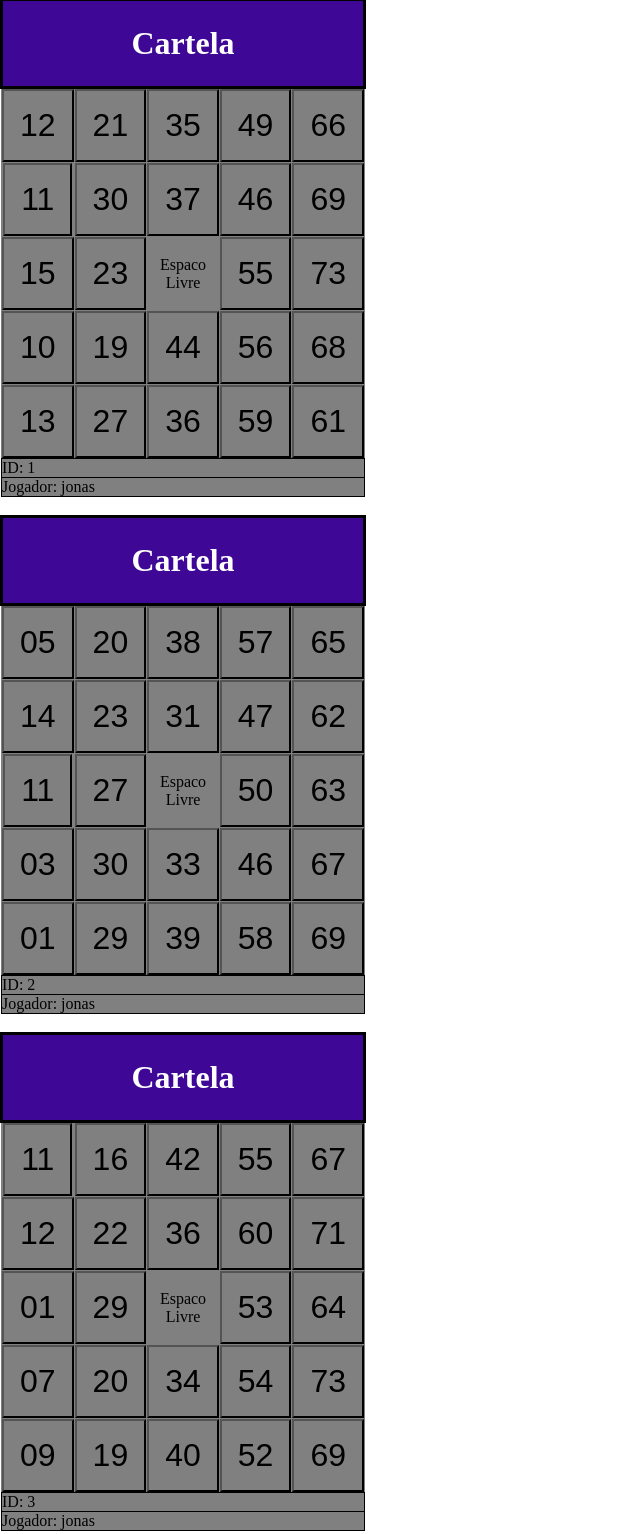
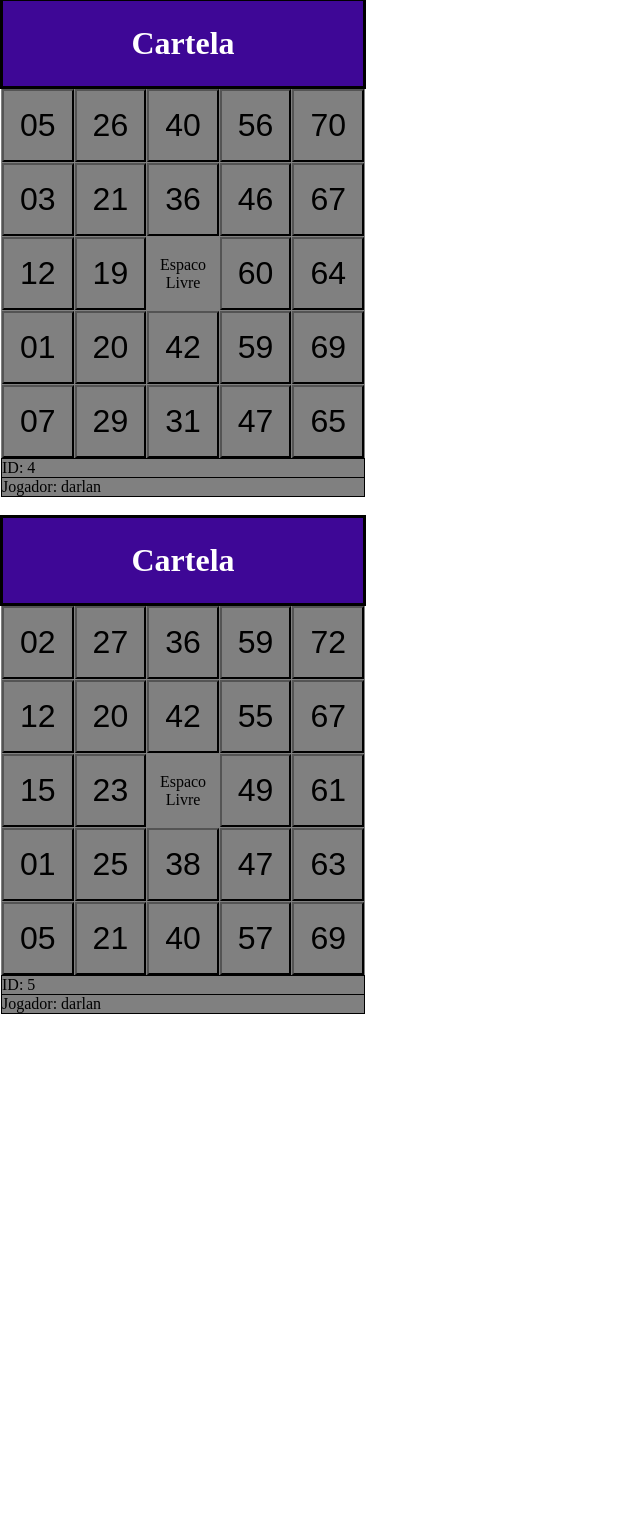
Before and after one commit to Jonasdavi/Projetos-estudos, a plain HTML site: page Projeto01/bingo/src/main/java/cartelahtml/cartela_nova.html in a window 1280 px wide. Shown: the part 2-1536 px from the top of the page, without its empty margins (0-640 px from the left). After the commit the page ends 1034 px from the top, so only its background shows below. Drawn offline with Linux system fonts and the light colour scheme.

Commit message:
finalizacao

```diff
--- a/Projeto01/bingo/src/main/java/cartelahtml/cartela_nova.html
+++ b/Projeto01/bingo/src/main/java/cartelahtml/cartela_nova.html
@@ -72,47 +72,47 @@
      </thead>
      <tbody>
       <tr>
-       <td><button id="0" onclick="mudarCor()">12</button></td>
-       <td><button id="1" onclick="mudarCor()">21</button></td>
-       <td><button id="2" onclick="mudarCor()">35</button></td>
-       <td><button id="3" onclick="mudarCor()">49</button></td>
-       <td><button id="4" onclick="mudarCor()">66</button></td>
+       <td><button id="0" onclick="mudarCor()">05</button></td>
+       <td><button id="1" onclick="mudarCor()">26</button></td>
+       <td><button id="2" onclick="mudarCor()">40</button></td>
+       <td><button id="3" onclick="mudarCor()">56</button></td>
+       <td><button id="4" onclick="mudarCor()">70</button></td>
       </tr>
       <tr>
-       <td><button id="5" onclick="mudarCor()">11</button></td>
-       <td><button id="6" onclick="mudarCor()">30</button></td>
-       <td><button id="7" onclick="mudarCor()">37</button></td>
+       <td><button id="5" onclick="mudarCor()">03</button></td>
+       <td><button id="6" onclick="mudarCor()">21</button></td>
+       <td><button id="7" onclick="mudarCor()">36</button></td>
        <td><button id="8" onclick="mudarCor()">46</button></td>
-       <td><button id="9" onclick="mudarCor()">69</button></td>
+       <td><button id="9" onclick="mudarCor()">67</button></td>
       </tr>
       <tr>
-       <td><button id="10" onclick="mudarCor()">15</button></td>
-       <td><button id="11" onclick="mudarCor()">23</button></td>
+       <td><button id="10" onclick="mudarCor()">12</button></td>
+       <td><button id="11" onclick="mudarCor()">19</button></td>
        <td><p>Espaco</p><p>Livre</p></td>
-       <td><button id="13" onclick="mudarCor()">55</button></td>
-       <td><button id="14" onclick="mudarCor()">73</button></td>
+       <td><button id="13" onclick="mudarCor()">60</button></td>
+       <td><button id="14" onclick="mudarCor()">64</button></td>
       </tr>
       <tr>
-       <td><button id="15" onclick="mudarCor()">10</button></td>
-       <td><button id="16" onclick="mudarCor()">19</button></td>
-       <td><button id="17" onclick="mudarCor()">44</button></td>
-       <td><button id="18" onclick="mudarCor()">56</button></td>
-       <td><button id="19" onclick="mudarCor()">68</button></td>
+       <td><button id="15" onclick="mudarCor()">01</button></td>
+       <td><button id="16" onclick="mudarCor()">20</button></td>
+       <td><button id="17" onclick="mudarCor()">42</button></td>
+       <td><button id="18" onclick="mudarCor()">59</button></td>
+       <td><button id="19" onclick="mudarCor()">69</button></td>
       </tr>
       <tr>
-       <td><button id="20" onclick="mudarCor()">13</button></td>
-       <td><button id="21" onclick="mudarCor()">27</button></td>
-       <td><button id="22" onclick="mudarCor()">36</button></td>
-       <td><button id="23" onclick="mudarCor()">59</button></td>
-       <td><button id="24" onclick="mudarCor()">61</button></td>
+       <td><button id="20" onclick="mudarCor()">07</button></td>
+       <td><button id="21" onclick="mudarCor()">29</button></td>
+       <td><button id="22" onclick="mudarCor()">31</button></td>
+       <td><button id="23" onclick="mudarCor()">47</button></td>
+       <td><button id="24" onclick="mudarCor()">65</button></td>
       </tr>
      </tbody>
      <tfoot>
       <tr>
-       <td colspan="5" id="idCartela">ID: 1</td>
+       <td colspan="5" id="idCartela">ID: 4</td>
       </tr>
       <tr>
-       <td colspan="5" id="nomeJogador">Jogador: jonas</td>
+       <td colspan="5" id="nomeJogador">Jogador: darlan</td>
       </tr>
      </tfoot>
     </table>
@@ -127,102 +127,47 @@
      </thead>
      <tbody>
       <tr>
-       <td><button id="0" onclick="mudarCor()">05</button></td>
-       <td><button id="1" onclick="mudarCor()">20</button></td>
-       <td><button id="2" onclick="mudarCor()">38</button></td>
-       <td><button id="3" onclick="mudarCor()">57</button></td>
-       <td><button id="4" onclick="mudarCor()">65</button></td>
+       <td><button id="0" onclick="mudarCor()">02</button></td>
+       <td><button id="1" onclick="mudarCor()">27</button></td>
+       <td><button id="2" onclick="mudarCor()">36</button></td>
+       <td><button id="3" onclick="mudarCor()">59</button></td>
+       <td><button id="4" onclick="mudarCor()">72</button></td>
       </tr>
       <tr>
-       <td><button id="5" onclick="mudarCor()">14</button></td>
-       <td><button id="6" onclick="mudarCor()">23</button></td>
-       <td><button id="7" onclick="mudarCor()">31</button></td>
-       <td><button id="8" onclick="mudarCor()">47</button></td>
-       <td><button id="9" onclick="mudarCor()">62</button></td>
+       <td><button id="5" onclick="mudarCor()">12</button></td>
+       <td><button id="6" onclick="mudarCor()">20</button></td>
+       <td><button id="7" onclick="mudarCor()">42</button></td>
+       <td><button id="8" onclick="mudarCor()">55</button></td>
+       <td><button id="9" onclick="mudarCor()">67</button></td>
       </tr>
       <tr>
-       <td><button id="10" onclick="mudarCor()">11</button></td>
-       <td><button id="11" onclick="mudarCor()">27</button></td>
+       <td><button id="10" onclick="mudarCor()">15</button></td>
+       <td><button id="11" onclick="mudarCor()">23</button></td>
        <td><p>Espaco</p><p>Livre</p></td>
-       <td><button id="13" onclick="mudarCor()">50</button></td>
-       <td><button id="14" onclick="mudarCor()">63</button></td>
+       <td><button id="13" onclick="mudarCor()">49</button></td>
+       <td><button id="14" onclick="mudarCor()">61</button></td>
       </tr>
       <tr>
-       <td><button id="15" onclick="mudarCor()">03</button></td>
-       <td><button id="16" onclick="mudarCor()">30</button></td>
-       <td><button id="17" onclick="mudarCor()">33</button></td>
-       <td><button id="18" onclick="mudarCor()">46</button></td>
-       <td><button id="19" onclick="mudarCor()">67</button></td>
+       <td><button id="15" onclick="mudarCor()">01</button></td>
+       <td><button id="16" onclick="mudarCor()">25</button></td>
+       <td><button id="17" onclick="mudarCor()">38</button></td>
+       <td><button id="18" onclick="mudarCor()">47</button></td>
+       <td><button id="19" onclick="mudarCor()">63</button></td>
       </tr>
       <tr>
-       <td><button id="20" onclick="mudarCor()">01</button></td>
-       <td><button id="21" onclick="mudarCor()">29</button></td>
-       <td><button id="22" onclick="mudarCor()">39</button></td>
-       <td><button id="23" onclick="mudarCor()">58</button></td>
+       <td><button id="20" onclick="mudarCor()">05</button></td>
+       <td><button id="21" onclick="mudarCor()">21</button></td>
+       <td><button id="22" onclick="mudarCor()">40</button></td>
+       <td><button id="23" onclick="mudarCor()">57</button></td>
        <td><button id="24" onclick="mudarCor()">69</button></td>
       </tr>
      </tbody>
      <tfoot>
       <tr>
-       <td colspan="5" id="idCartela">ID: 2</td>
+       <td colspan="5" id="idCartela">ID: 5</td>
       </tr>
       <tr>
-       <td colspan="5" id="nomeJogador">Jogador: jonas</td>
-      </tr>
-     </tfoot>
-    </table>
-   </div>
-   <br>
-   <div>
-    <table border="1">
-     <thead>
-      <tr>
-       <th colspan="5">Cartela</th>
-      </tr>
-     </thead>
-     <tbody>
-      <tr>
-       <td><button id="0" onclick="mudarCor()">11</button></td>
-       <td><button id="1" onclick="mudarCor()">16</button></td>
-       <td><button id="2" onclick="mudarCor()">42</button></td>
-       <td><button id="3" onclick="mudarCor()">55</button></td>
-       <td><button id="4" onclick="mudarCor()">67</button></td>
-      </tr>
-      <tr>
-       <td><button id="5" onclick="mudarCor()">12</button></td>
-       <td><button id="6" onclick="mudarCor()">22</button></td>
-       <td><button id="7" onclick="mudarCor()">36</button></td>
-       <td><button id="8" onclick="mudarCor()">60</button></td>
-       <td><button id="9" onclick="mudarCor()">71</button></td>
-      </tr>
-      <tr>
-       <td><button id="10" onclick="mudarCor()">01</button></td>
-       <td><button id="11" onclick="mudarCor()">29</button></td>
-       <td><p>Espaco</p><p>Livre</p></td>
-       <td><button id="13" onclick="mudarCor()">53</button></td>
-       <td><button id="14" onclick="mudarCor()">64</button></td>
-      </tr>
-      <tr>
-       <td><button id="15" onclick="mudarCor()">07</button></td>
-       <td><button id="16" onclick="mudarCor()">20</button></td>
-       <td><button id="17" onclick="mudarCor()">34</button></td>
-       <td><button id="18" onclick="mudarCor()">54</button></td>
-       <td><button id="19" onclick="mudarCor()">73</button></td>
-      </tr>
-      <tr>
-       <td><button id="20" onclick="mudarCor()">09</button></td>
-       <td><button id="21" onclick="mudarCor()">19</button></td>
-       <td><button id="22" onclick="mudarCor()">40</button></td>
-       <td><button id="23" onclick="mudarCor()">52</button></td>
-       <td><button id="24" onclick="mudarCor()">69</button></td>
-      </tr>
-     </tbody>
-     <tfoot>
-      <tr>
-       <td colspan="5" id="idCartela">ID: 3</td>
-      </tr>
-      <tr>
-       <td colspan="5" id="nomeJogador">Jogador: jonas</td>
+       <td colspan="5" id="nomeJogador">Jogador: darlan</td>
       </tr>
      </tfoot>
     </table>
```
Also changed, not shown: 5 other files.
